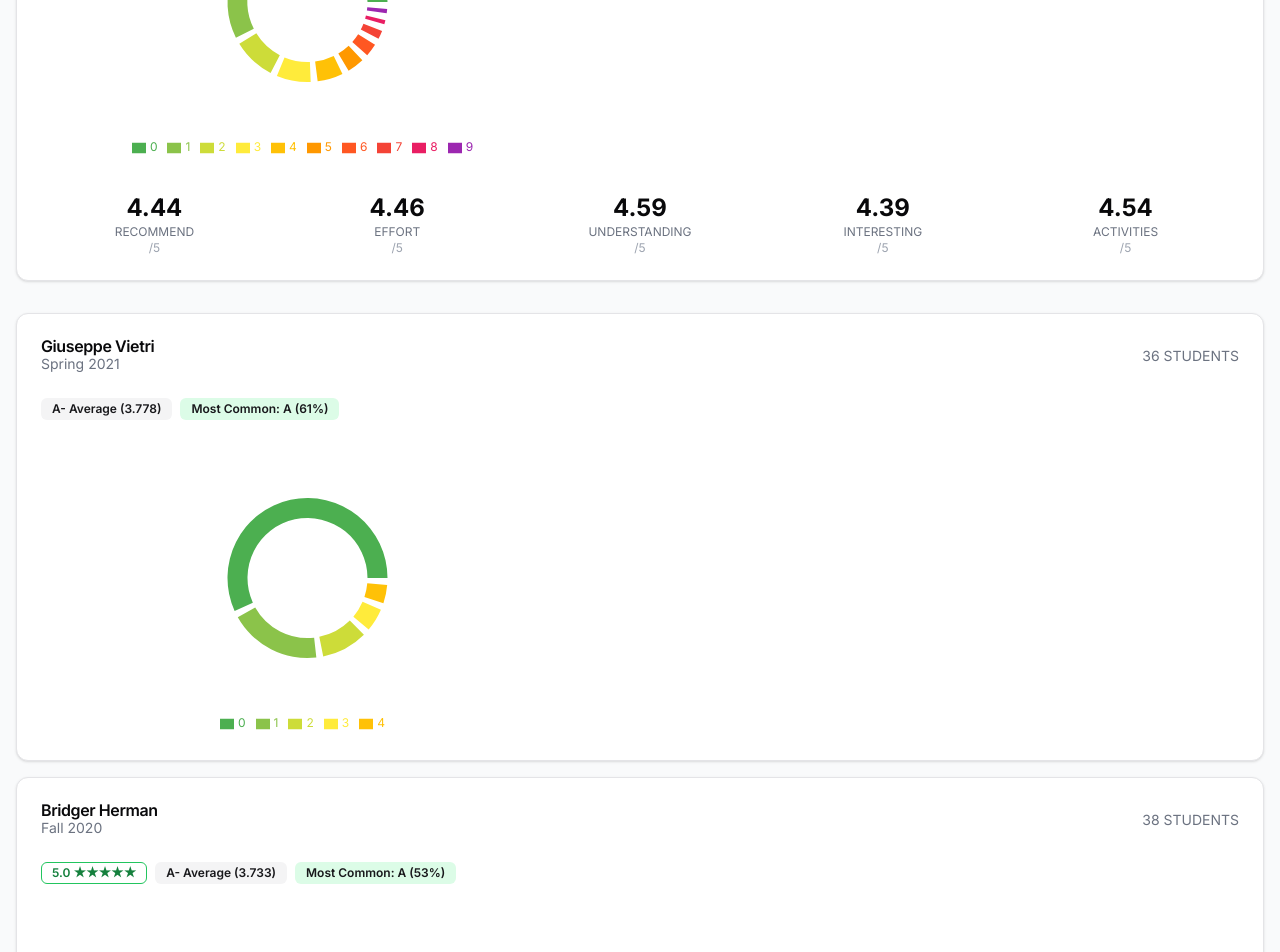
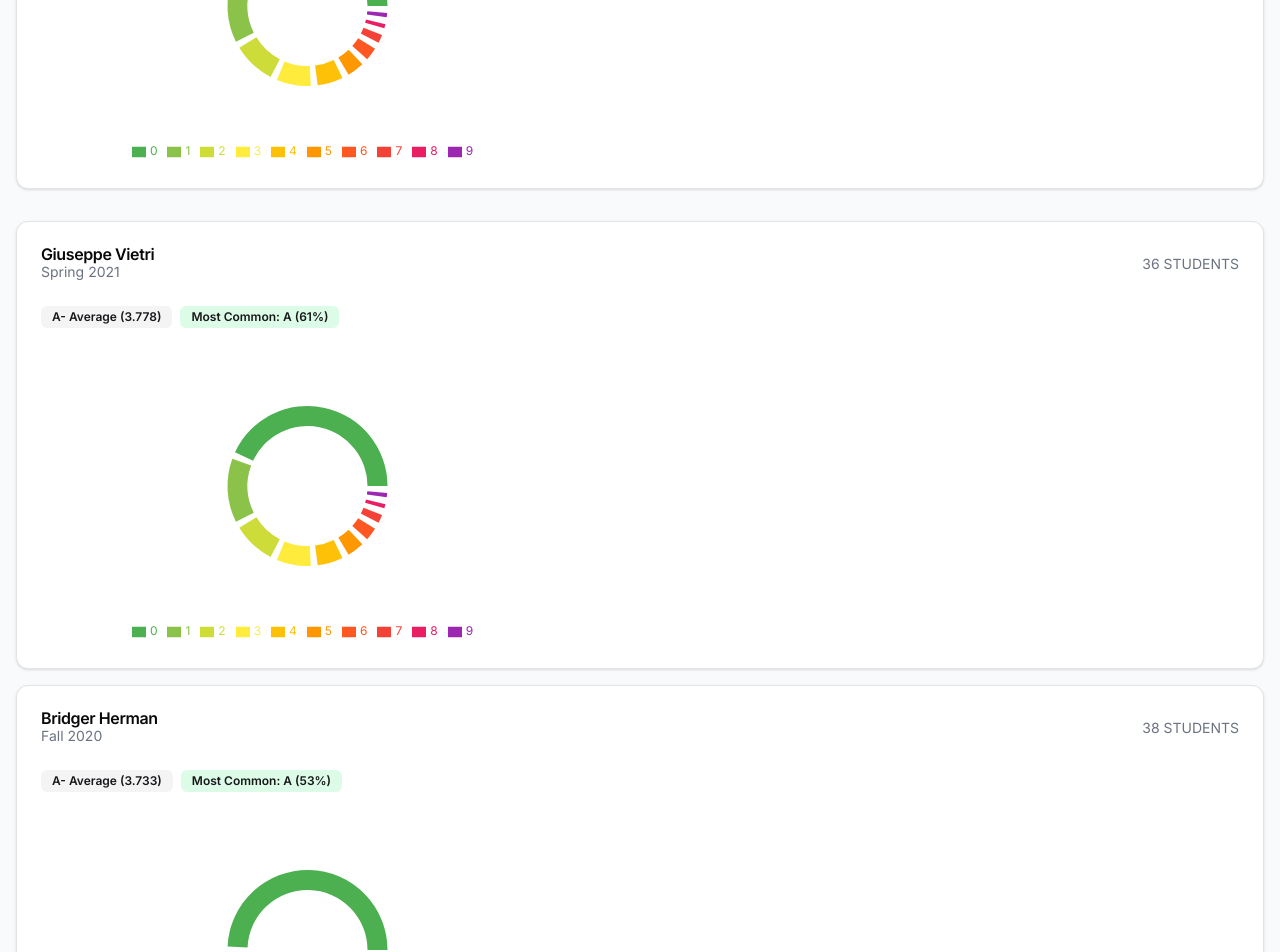
Before and after one commit to eurooooo/UMassGrades, a Next.js app: page /class in a window 1280 px wide. Shown: the part 600-1552 px from the top of the page. Built offline with nearby package versions, Linux system fonts and the light colour scheme.

Commit message:
modulize files

```diff
--- a/app/class/[slug]/page.js
+++ b/app/class/[slug]/page.js
@@ -0,0 +1,5 @@
+import { GradeDistribution } from "@/components/Class";
+
+export default function page() {
+  return <GradeDistribution />;
+}
--- a/components/Class.jsx
+++ b/components/Class.jsx
@@ -1,24 +1,11 @@
 "use client";
 
 import { useState } from "react";
-import { Search } from "lucide-react";
-import { Input } from "@/components/ui/input";
-import { Card, CardContent, CardHeader, CardTitle } from "@/components/ui/card";
 import { Badge } from "@/components/ui/badge";
 import { Button } from "@/components/ui/button";
-import {
-  PieChart,
-  Pie,
-  Cell,
-  ResponsiveContainer,
-  Tooltip,
-  Legend,
-} from "recharts";
-import {
-  ChartContainer,
-  ChartLegend,
-  ChartLegendContent,
-} from "@/components/ui/chart";
+
+import SearchBar from "./SearchBar";
+import { OverallCard, ProfCard } from "./ClassPageCards";
 
 // Mock data for grade distribution
 const gradeData = [
@@ -34,71 +21,13 @@ const gradeData = [
   { grade: "F", students: 87, value: 1, color: "#9C27B0" },
 ];
 
-const CustomTooltip = ({ active, payload }) => {
-  if (active && payload && payload.length) {
-    const data = payload[0].payload;
-    return (
-      <div className="p-2 bg-white border border-gray-200 rounded shadow">
-        <p className="font-semibold">{`${data.grade}: ${data.value}% (${data.students})`}</p>
-      </div>
-    );
-  }
-  return null;
-};
-
-const PieChartWithPaddingAngle = ({ data }) => (
-  <ChartContainer
-    config={{
-      ...Object.fromEntries(
-        data.map((item) => [
-          item.grade,
-          { label: item.grade, color: item.color },
-        ])
-      ),
-    }}
-    className="h-[300px]"
-  >
-    <ResponsiveContainer width="100%" height="100%">
-      <PieChart>
-        <Pie
-          data={data}
-          cx="50%"
-          cy="50%"
-          innerRadius={60}
-          outerRadius={80}
-          paddingAngle={5}
-          dataKey="value"
-        >
-          {data.map((entry, index) => (
-            <Cell key={`cell-${index}`} fill={entry.color} />
-          ))}
-        </Pie>
-        <Tooltip content={<CustomTooltip />} />
-        <Legend />
-      </PieChart>
-    </ResponsiveContainer>
-    <ChartLegend
-      content={<ChartLegendContent nameKey="grade" />}
-      className="flex-wrap gap-2 [&>*]:basis-1/4 [&>*]:justify-center"
-    />
-  </ChartContainer>
-);
-
 export function GradeDistribution() {
   const [searchQuery, setSearchQuery] = useState("");
 
   return (
     <div className="min-h-screen bg-gray-50">
       <div className="container px-4 py-8 mx-auto">
-        <div className="relative mb-8">
-          <Search className="absolute w-4 h-4 text-gray-400 left-3 top-3" />
-          <Input
-            className="pl-10"
-            placeholder="Search by Class, Instructor, or Department"
-            value={searchQuery}
-            onChange={(e) => setSearchQuery(e.target.value)}
-          />
-        </div>
+        <SearchBar searchQuery={searchQuery} setSearchQuery={setSearchQuery} />
 
         <div className="mb-8">
           <h1 className="mb-2 text-3xl font-bold text-red-900">
@@ -119,44 +48,7 @@ export function GradeDistribution() {
           </Button>
         </div>
 
-        <Card className="mb-8">
-          <CardHeader>
-            <div className="flex items-center justify-between">
-              <CardTitle>All Instructors</CardTitle>
-              <span className="text-sm text-gray-500">8732 STUDENTS</span>
-            </div>
-          </CardHeader>
-          <CardContent>
-            <div className="flex gap-2 mb-4">
-              <Badge variant="secondary">B+ Average (3.469)</Badge>
-              <Badge variant="secondary" className="bg-green-100">
-                Most Common: A (50%)
-              </Badge>
-            </div>
-            <p className="mb-4 text-sm text-gray-500">
-              This total also includes data from semesters with unknown
-              instructors.
-            </p>
-
-            <PieChartWithPaddingAngle data={gradeData} />
-
-            <div className="grid grid-cols-2 gap-4 mt-8 md:grid-cols-5">
-              {[
-                { label: "RECOMMEND", value: "4.44" },
-                { label: "EFFORT", value: "4.46" },
-                { label: "UNDERSTANDING", value: "4.59" },
-                { label: "INTERESTING", value: "4.39" },
-                { label: "ACTIVITIES", value: "4.54" },
-              ].map((metric) => (
-                <div key={metric.label} className="text-center">
-                  <div className="text-2xl font-bold">{metric.value}</div>
-                  <div className="text-xs text-gray-500">{metric.label}</div>
-                  <div className="text-xs text-gray-400">/5</div>
-                </div>
-              ))}
-            </div>
-          </CardContent>
-        </Card>
+        <OverallCard gradeData={gradeData} />
 
         {[
           {
@@ -166,11 +58,16 @@ export function GradeDistribution() {
             average: "A- Average (3.778)",
             common: "Most Common: A (61%)",
             gradeData: [
-              { grade: "A", students: 22, value: 61, color: "#4CAF50" },
-              { grade: "A-", students: 7, value: 20, color: "#8BC34A" },
-              { grade: "B+", students: 4, value: 10, color: "#CDDC39" },
-              { grade: "B", students: 2, value: 5, color: "#FFEB3B" },
-              { grade: "B-", students: 1, value: 4, color: "#FFC107" },
+              { grade: "A", students: 4366, value: 50, color: "#4CAF50" },
+              { grade: "A-", students: 1310, value: 15, color: "#8BC34A" },
+              { grade: "B+", students: 873, value: 10, color: "#CDDC39" },
+              { grade: "B", students: 699, value: 8, color: "#FFEB3B" },
+              { grade: "B-", students: 524, value: 6, color: "#FFC107" },
+              { grade: "C+", students: 349, value: 4, color: "#FF9800" },
+              { grade: "C", students: 262, value: 3, color: "#FF5722" },
+              { grade: "C-", students: 175, value: 2, color: "#F44336" },
+              { grade: "D", students: 87, value: 1, color: "#E91E63" },
+              { grade: "F", students: 87, value: 1, color: "#9C27B0" },
             ],
           },
           {
@@ -204,41 +101,7 @@ export function GradeDistribution() {
             ],
           },
         ].map((instructor) => (
-          <Card
-            key={`${instructor.name}-${instructor.semester}`}
-            className="mb-4"
-          >
-            <CardHeader>
-              <div className="flex items-center justify-between">
-                <div>
-                  <CardTitle>{instructor.name}</CardTitle>
-                  <div className="text-sm text-gray-500">
-                    {instructor.semester}
-                  </div>
-                </div>
-                <span className="text-sm text-gray-500">
-                  {instructor.students} STUDENTS
-                </span>
-              </div>
-            </CardHeader>
-            <CardContent>
-              <div className="flex gap-2 mb-4">
-                {instructor.rating && (
-                  <Badge
-                    variant="outline"
-                    className="text-green-700 border-green-500"
-                  >
-                    {instructor.rating} ★★★★★
-                  </Badge>
-                )}
-                <Badge variant="secondary">{instructor.average}</Badge>
-                <Badge variant="secondary" className="bg-green-100">
-                  {instructor.common}
-                </Badge>
-              </div>
-              <PieChartWithPaddingAngle data={instructor.gradeData} />
-            </CardContent>
-          </Card>
+          <ProfCard prof={instructor} key={instructor.name} />
         ))}
       </div>
     </div>
--- /dev/null
+++ b/components/ClassPageCards.jsx
@@ -0,0 +1,56 @@
+import { Card, CardContent, CardHeader, CardTitle } from "@/components/ui/card";
+import GradePieChart from "./GradePieChart";
+import { Badge } from "./ui/badge";
+
+export function OverallCard({ gradeData }) {
+  return (
+    <Card className="mb-8">
+      <CardHeader>
+        <div className="flex items-center justify-between">
+          <CardTitle>All Instructors</CardTitle>
+          <span className="text-sm text-gray-500">8732 STUDENTS</span>
+        </div>
+      </CardHeader>
+      <CardContent>
+        <div className="flex gap-2 mb-4">
+          <Badge variant="secondary">B+ Average (3.469)</Badge>
+          <Badge variant="secondary" className="bg-green-100">
+            Most Common: A (50%)
+          </Badge>
+        </div>
+        <p className="mb-4 text-sm text-gray-500">
+          This total also includes data from semesters with unknown instructors.
+        </p>
+
+        <GradePieChart data={gradeData} />
+      </CardContent>
+    </Card>
+  );
+}
+
+export function ProfCard({ prof, key }) {
+  return (
+    <Card key={key} className="mb-4">
+      <CardHeader>
+        <div className="flex items-center justify-between">
+          <div>
+            <CardTitle>{prof.name}</CardTitle>
+            <div className="text-sm text-gray-500">{prof.semester}</div>
+          </div>
+          <span className="text-sm text-gray-500">
+            {prof.students} STUDENTS
+          </span>
+        </div>
+      </CardHeader>
+      <CardContent>
+        <div className="flex gap-2 mb-4">
+          <Badge variant="secondary">{prof.average}</Badge>
+          <Badge variant="secondary" className="bg-green-100">
+            {prof.common}
+          </Badge>
+        </div>
+        <GradePieChart data={prof.gradeData} />
+      </CardContent>
+    </Card>
+  );
+}
--- /dev/null
+++ b/components/GradePieChart.jsx
@@ -0,0 +1,65 @@
+import {
+  PieChart,
+  Pie,
+  Cell,
+  ResponsiveContainer,
+  Tooltip,
+  Legend,
+} from "recharts";
+import {
+  ChartContainer,
+  ChartLegend,
+  ChartLegendContent,
+} from "@/components/ui/chart";
+
+export default function GradePieChart({ data }) {
+  return (
+    <ChartContainer
+      config={{
+        ...Object.fromEntries(
+          data.map((item) => [
+            item.grade,
+            { label: item.grade, color: item.color },
+          ])
+        ),
+      }}
+      className="h-[300px]"
+    >
+      <ResponsiveContainer width="100%" height="100%">
+        <PieChart>
+          <Pie
+            data={data}
+            cx="50%"
+            cy="50%"
+            innerRadius={60}
+            outerRadius={80}
+            paddingAngle={5}
+            dataKey="value"
+          >
+            {data.map((entry, index) => (
+              <Cell key={`cell-${index}`} fill={entry.color} />
+            ))}
+          </Pie>
+          <Tooltip content={<CustomTooltip />} />
+          <Legend />
+        </PieChart>
+      </ResponsiveContainer>
+      <ChartLegend
+        content={<ChartLegendContent nameKey="grade" />}
+        className="flex-wrap gap-2 [&>*]:basis-1/4 [&>*]:justify-center"
+      />
+    </ChartContainer>
+  );
+}
+
+const CustomTooltip = ({ active, payload }) => {
+  if (active && payload && payload.length) {
+    const data = payload[0].payload;
+    return (
+      <div className="p-2 bg-white border border-gray-200 rounded shadow">
+        <p className="font-semibold">{`${data.grade}: ${data.value}% (${data.students})`}</p>
+      </div>
+    );
+  }
+  return null;
+};
--- /dev/null
+++ b/components/SearchBar.jsx
@@ -0,0 +1,16 @@
+import { Search } from "lucide-react";
+import { Input } from "./ui/input";
+
+export default function SearchBar({ searchQuery, setSearchQuery, isHome }) {
+  return (
+    <div className={`relative mb-8 ${isHome ? "max-w-2xl mx-auto" : ""}`}>
+      <Search className="absolute w-4 h-4 text-gray-400 left-3 top-3" />
+      <Input
+        className="h-10 pl-10"
+        placeholder="Search by Class, Instructor, or Department"
+        value={searchQuery}
+        onChange={(e) => setSearchQuery(e.target.value)}
+      />
+    </div>
+  );
+}
```
Also changed, not shown: components/InitialHome.jsx (+12 -14 lines), components/DeptCard.jsx (added), components/ProfCard.jsx (added).
